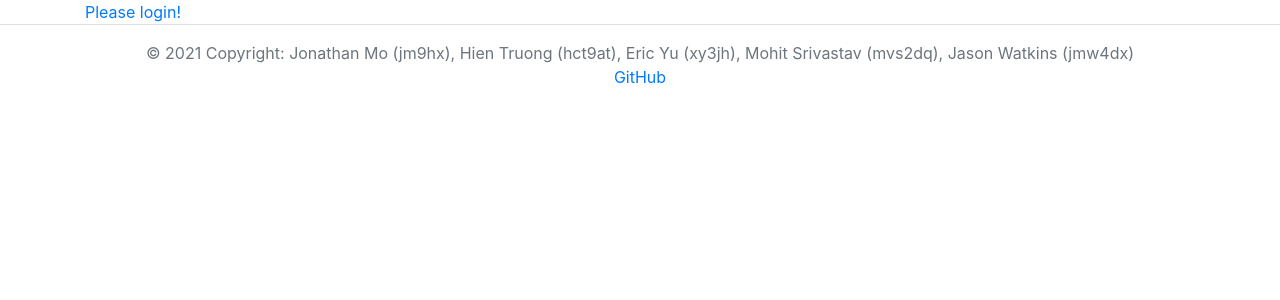
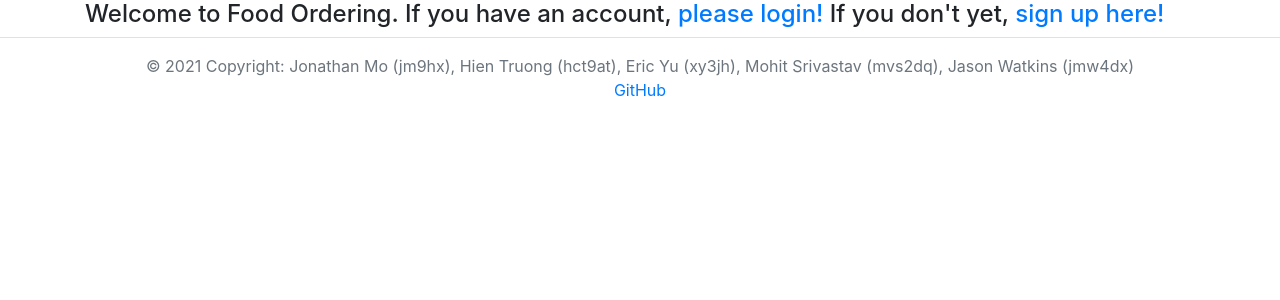
Before and after one commit to Boxrof/CS4750Project, a PHP site: page / in a window 1280 px wide. Shown: the part 72-372 px from the top of the page. Run offline with PHP 8.4, Linux system fonts and the light colour scheme; some libraries are stand-ins or nearby versions.

Commit message:
Updated homepage message to include more text

```diff
--- a/index.php
+++ b/index.php
@@ -13,7 +13,7 @@
             if (isset($_SESSION['firstName'])) {
                 echo('<h2>Hello ' . $_SESSION["firstName"]. '!</h2>');
             } else {
-                echo('<a href="login.php">Please login!</a>');
+                echo('<h4>Welcome to Food Ordering.  If you have an account, <a href="login.php">please login!</a>  If you don\'t yet, <a href="signup.php">sign up here!</a></h4>');
             }
         ?>
     </div>
```
